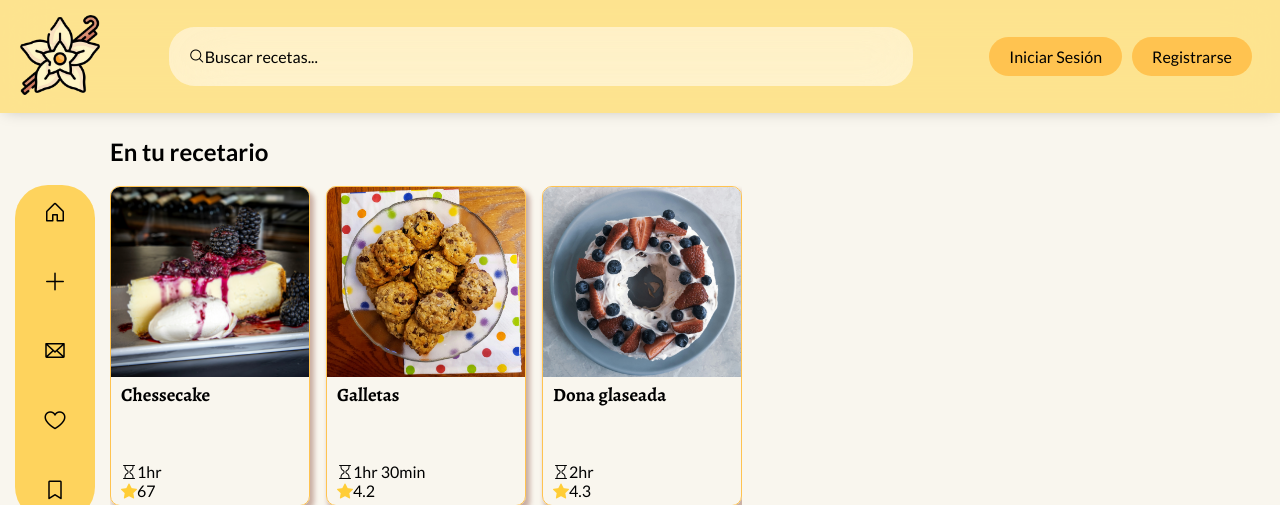
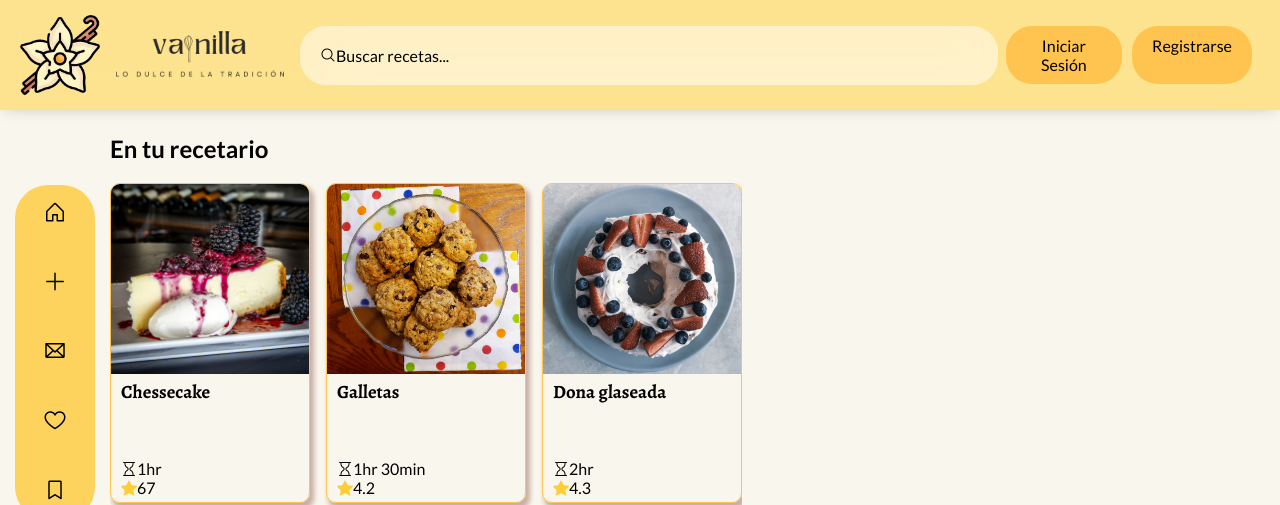
Before and after one commit to Atzel9/Vainilla, a PHP site: page / in a window 1280 px wide. Shown: the top 505 px of the page. Run offline with PHP 8.4, Linux system fonts and the light colour scheme.

Commit message:
Cambios al header

```diff
--- a/css/styles.css
+++ b/css/styles.css
@@ -58,10 +58,18 @@ ul {
     align-items: center;
     width: 100%;
 }
+.icon {
+    display: flex;
+    flex-direction: row;
+    align-items: center;
+}
 /*Estilo al icono*/
 .icon img{
     width: 80px;
     height: auto;
+}
+#texto-logo {
+    width: 200px;
 }
 .div-buscador-header {
     display: flex;
--- a/html/includes/header.php
+++ b/html/includes/header.php
@@ -18,7 +18,10 @@ if(isset($_SESSION['usuario_id'])) {
 ?>
 <header id="header">
     <div class="div-inicio">
-        <a class="icon" href="/bootcamp/Vainilla/index.php"><img src="/bootcamp/Vainilla/img/icono.png" alt="Icono de Vainilla"></a>
+        <a class="icon" href="/bootcamp/Vainilla/index.php">
+            <img src="/bootcamp/Vainilla/img/icono.png" alt="Icono de Vainilla">
+            <img id="texto-logo" src="/bootcamp/Vainilla/img/texto_logo_png.png" alt="Vainilla">
+        </a>
     </div>
     <div class="div-buscador-header">
         <a href="/bootcamp/Vainilla/html/buscador.php" class="a-buscador"><i class="ph ph-magnifying-glass"></i>Buscar recetas...</a>
```
Also changed, not shown: img/texto_logo_png.png (added).
